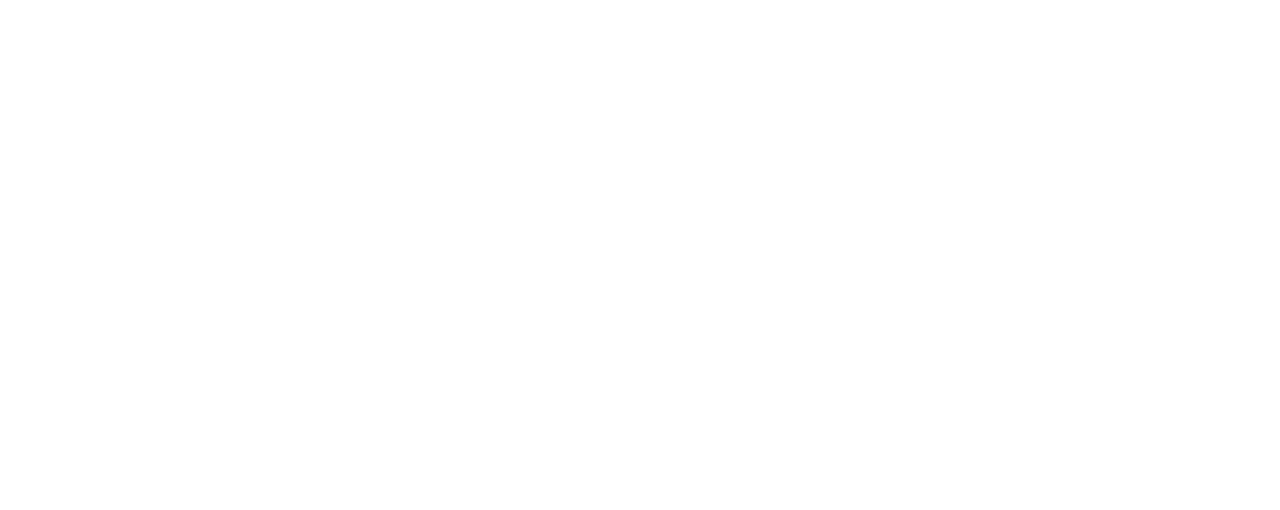
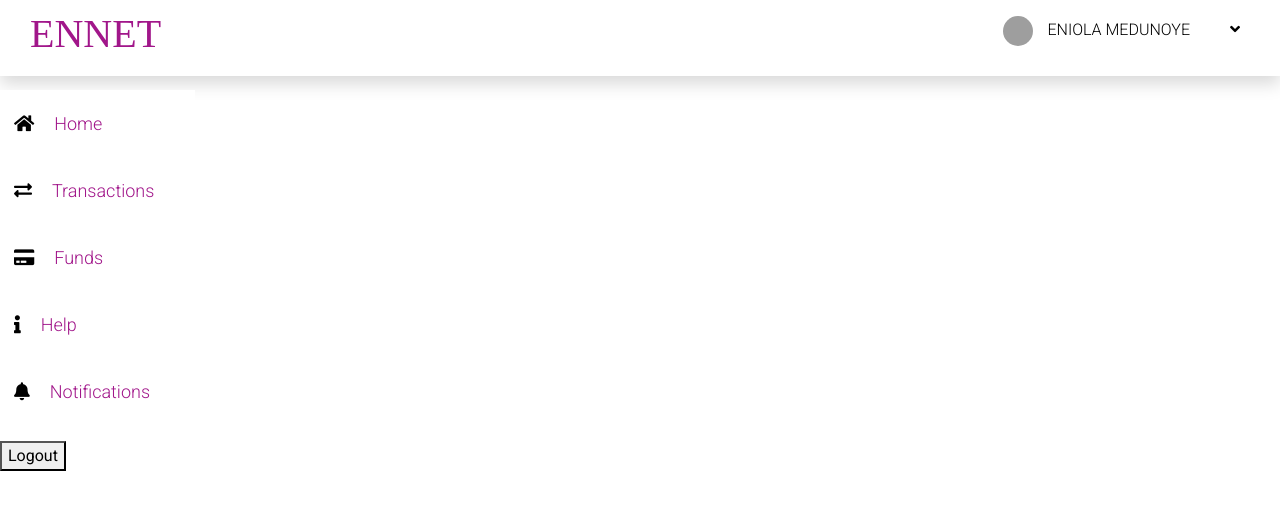
Before and after one commit to Ennyola/Wallet, a React (Create React App) app: page /transactions in a window 1280 px wide. Shown: the top 510 px of the page. Built offline with nearby package versions, Linux system fonts and the light colour scheme; no server answers; sample sign-in values are in the browser's storage; grey boxes are pictures that could not be loaded; a web font is replaced by a local one.

Commit message:
Funds,Transactions query added

```diff
--- a/src/components/App.js
+++ b/src/components/App.js
@@ -12,6 +12,7 @@
 import Dashboard from './Dashboard'
 import Funds from './Funds'
 import requireAuth from './requireAuth'
+import Transactions from './Transaction'
 
 const link = new createHttpLink({
   uri : 'http://127.0.0.1:8000/graphiql/',
@@ -44,6 +45,7 @@
           <Route path = "/signup" component = {Signup}/>
           <Route path = "/dashboard" component = { requireAuth(Dashboard)} />
           <Route path = "/funds" component = {requireAuth(Funds)}/>
+          <Route path = "/transactions" component = {requireAuth(Transactions)}/>
       </BrowserRouter>
     </ApolloProvider>
 
--- a/src/components/Funds.js
+++ b/src/components/Funds.js
@@ -6,15 +6,27 @@
 
 const Funds =(props)=>{
 
-
+    const {data, error, loading} = useQuery(query)
     return(
         <div className = "funds">
             <Header/>
             <SideBar/>
+            <div className = "">
+
+            </div>
         </div>
     )
 }
 
-const query = gql
+const query = gql`
+query getFunds{
+    funds{
+      id
+      moneyAdded
+      currentBalance
+      previousBalance
+      moneyRemoved
+    }
+  }`
 
 export default Funds
--- a/src/components/Sidebar.js
+++ b/src/components/Sidebar.js
@@ -13,7 +13,7 @@
             <div className = "sidebar">
                 <ul >
                     <Link to ="/dashboard"> <li><i className="fas fa-home"></i>Home</li></Link>
-                    <Link to = "/Transactions">    <li><i className="fas fa-exchange-alt"></i>Transactions</li></Link>
+                    <Link to = "/transactions">    <li><i className="fas fa-exchange-alt"></i>Transactions</li></Link>
                     <Link to = "/funds">  <li><i className="fas fa-credit-card"></i>Funds</li> </Link>
                     <Link to = "/help">  <li><i className="fas fa-info"></i>Help</li></Link>
                     <Link to = "/notifications">   <li><i className="fas fa-bell"></i>Notifications</li> </Link>
--- a/src/components/Transaction.js
+++ b/src/components/Transaction.js
@@ -0,0 +1,33 @@
+import React from 'react'
+import {useQuery, gql} from '@apollo/client'
+
+import Header from './Header'
+import SideBar from './Sidebar'
+
+const Transactions = (props)=>{
+
+    const {data} = useQuery(query)
+
+
+    return(
+        <div className = "transactions">
+            <Header/>
+            <SideBar/>
+            <div className = "">
+
+            </div>
+        </div>
+    )
+}
+
+const query = gql`
+query getTransactions{
+    transactions{
+      id
+      moneySaving
+      moneySpending
+        timeOfTransaction
+    }
+  }`
+
+export default Transactions
```
